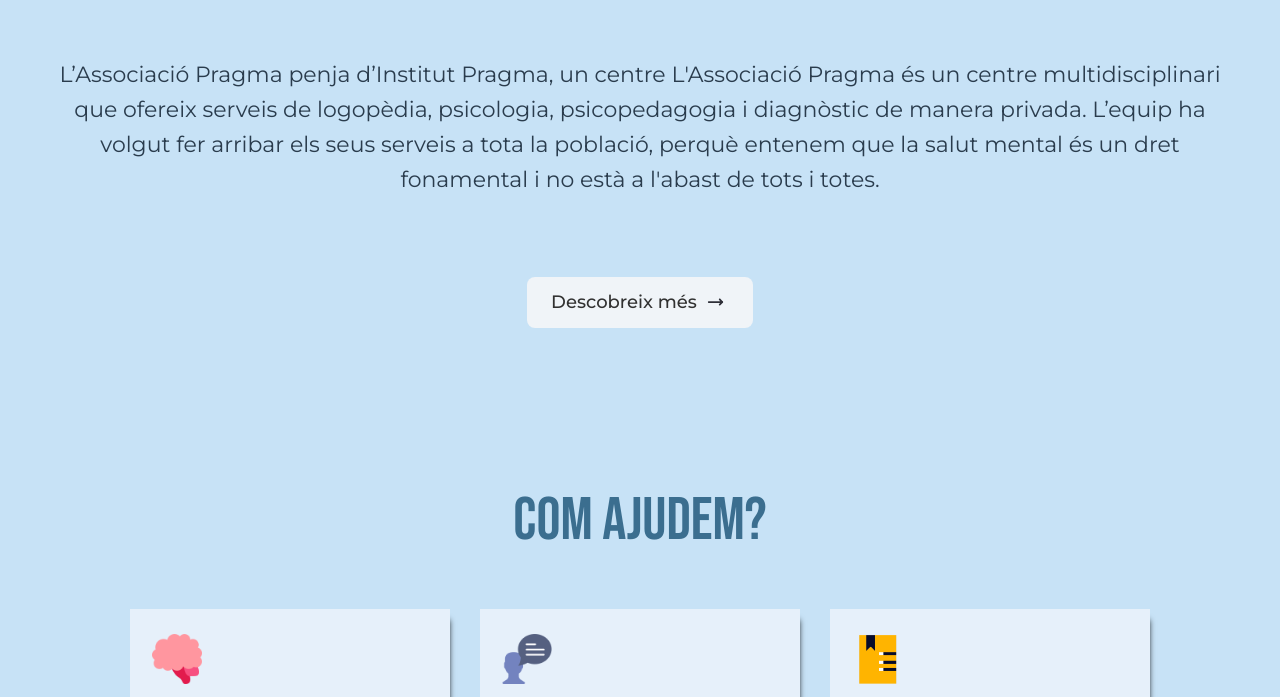
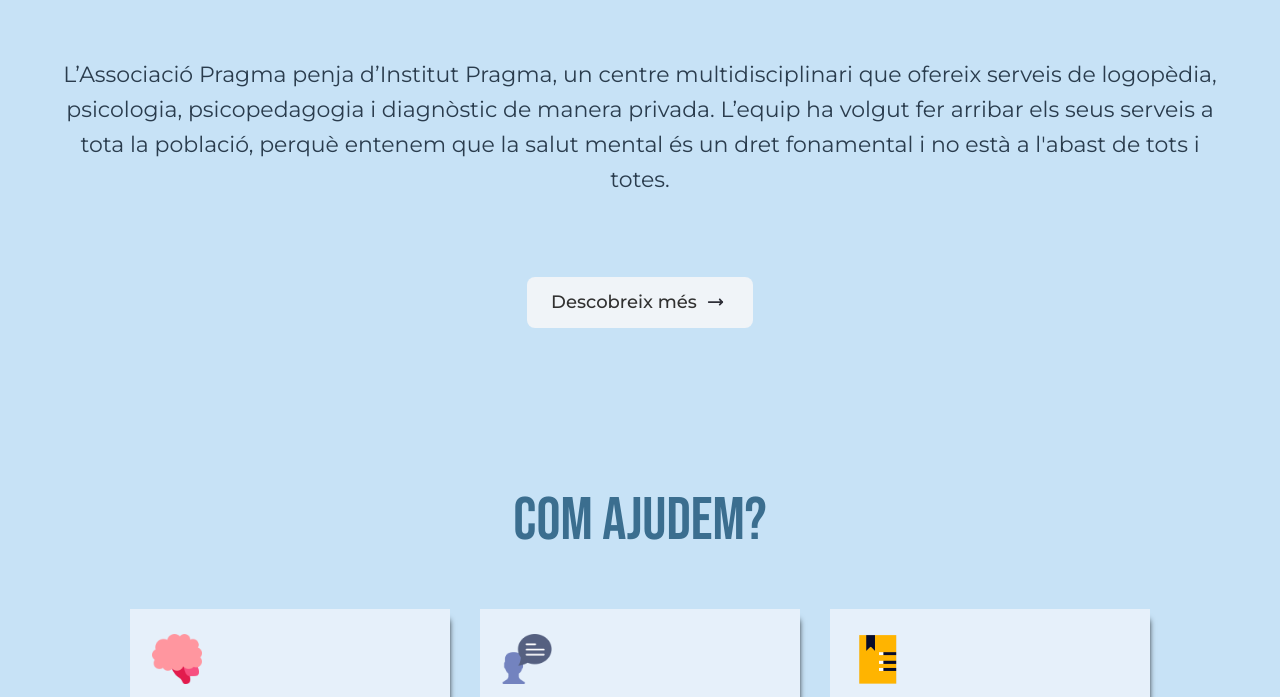
Before and after one commit to abeluco518/pragma_aso.github.io, a website built with Vite: page index.html in a window 1280 px wide. Shown: the part 1263-1960 px from the top of the page. Built offline with nearby package versions, Linux system fonts and the light colour scheme.

Commit message:
correcting header

```diff
--- a/index.html
+++ b/index.html
@@ -80,8 +80,7 @@
     <section class="us">
       <h2 class="us__title">Què és l'Associació Pragma?</h2>
       <p class="us__text">
-        L’Associació Pragma penja d’Institut Pragma, un centre L'Associació
-        Pragma és un centre multidisciplinari que ofereix serveis de
+        L’Associació Pragma penja d’Institut Pragma, un centre multidisciplinari que ofereix serveis de
         logopèdia, psicologia, psicopedagogia i diagnòstic de manera privada.
         L’equip ha volgut fer arribar els seus serveis a tota la població,
         perquè entenem que la salut mental és un dret fonamental i no està a
--- a/src/sass/layout/_header.scss
+++ b/src/sass/layout/_header.scss
@@ -1,5 +1,4 @@
 .header{
-    top:0;
     z-index: 20000;
     display: flex;
     justify-content: space-between;
@@ -19,6 +18,8 @@
 .header__container{
         position: sticky;
         z-index: 100;
+        top:0;
+
 
     @include breakpoint (tablet-horizontal){
         position: sticky;
```
